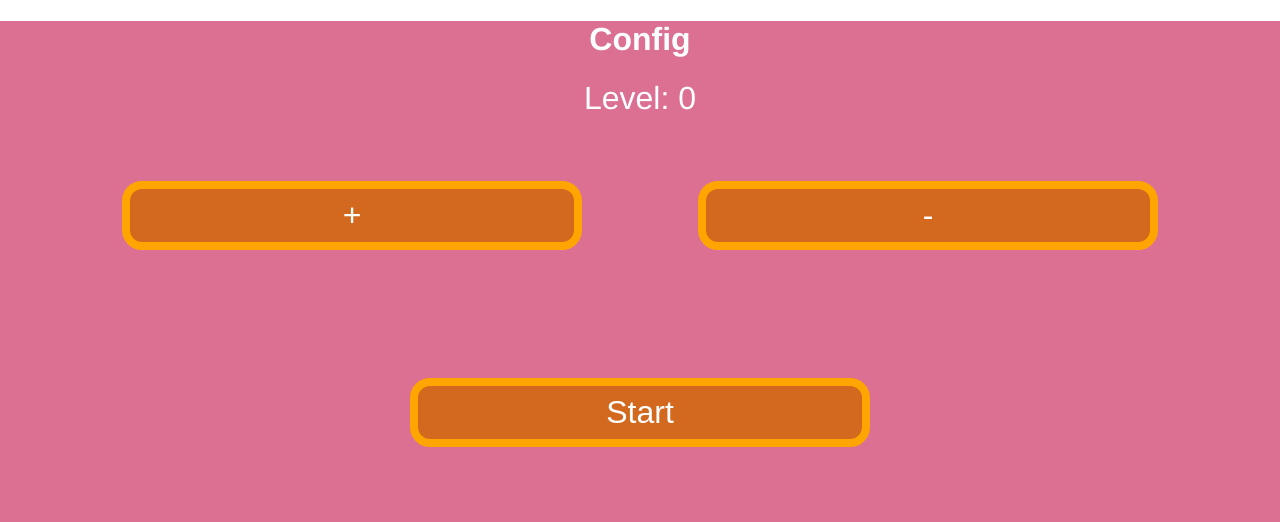
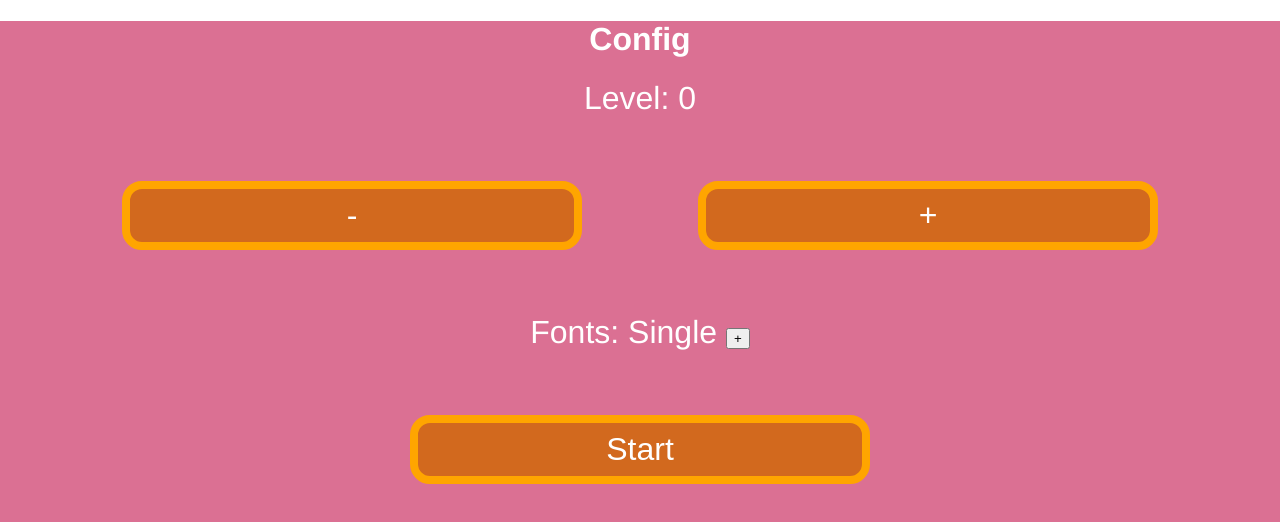
Before and after one commit to sjaakieb/learn-abc, a Vue app: page /#/config in a window 1280 px wide. Shown: the top 522 px of the page. Built offline with nearby package versions, Linux system fonts and the light colour scheme; what vue2-touch-events would draw is missing.

Commit message:
Another step

```diff
--- a/src/store.js
+++ b/src/store.js
@@ -7,21 +7,24 @@ export default new Vuex.Store({
   state: {
     level: 0,
     capitals: false,
+    fonts: false,
   },
   getters: {
     level: state => state.level,
     capitals: state => state.capitals,
+    fonts: state => state.fonts,
     words: state => state.words,
   },
   mutations: {
+    /* eslint-disable no-param-reassign */
     levelUp(state) {
       if (state.level < 7) {
-        state.level++;
+        state.level += 1;
       }
     },
     levelDown(state) {
       if (state.level > 0) {
-        state.level--;
+        state.level -= 1;
       }
     },
     enableCapitals(state) {
@@ -30,6 +33,15 @@ export default new Vuex.Store({
     disableCapitals(state) {
       state.capitals = false;
     },
+    enableFonts(state) {
+      state.fonts = true;
+    },
+    disableFonts(state) {
+      state.fonts = false;
+    },
+    toggleFonts(state) {
+      state.fonts = !state.fonts;
+    },
   },
   actions: {
   },
--- a/src/views/Config.vue
+++ b/src/views/Config.vue
@@ -7,11 +7,27 @@
       <label>Level: {{ level }}</label>
     </div>
     <div class="button-group">
+      <button @click="levelDown">
+        -
+      </button>
       <button @click="levelUp">
         +
       </button>
-      <button @click="levelDown">
-        -
+    </div>
+    <div
+      class="property"
+    >
+      <label>
+        Fonts:
+        <span v-if="fonts">
+          Multiple
+        </span>
+        <span v-else>
+          Single
+        </span>
+      </label>
+      <button @click="toggleFonts">
+        +
       </button>
     </div>
     <div class="button-group">
@@ -30,12 +46,14 @@ export default {
     ...mapGetters([
       'level',
       'capitals',
+      'fonts',
     ]),
   },
   methods: {
     ...mapMutations([
       'levelUp',
       'levelDown',
+      'toggleFonts',
     ]),
     start() {
       this.$router.push({ name: 'home' });
--- a/src/views/Home.vue
+++ b/src/views/Home.vue
@@ -44,7 +44,7 @@ export default {
       }
       return this.letters[this.random];
     },
-    numberOfLetters() {
+    numberOfOptions() {
       if (this.capitals) {
         return this.letters.length * 2;
       }
@@ -58,7 +58,7 @@ export default {
     updateLetter() {
       let a;
       do {
-        a = this.getRandomInt(this.numberOfLetters);
+        a = this.getRandomInt(this.numberOfOptions);
       } while (a === this.random);
       this.random = a;
     },
```
